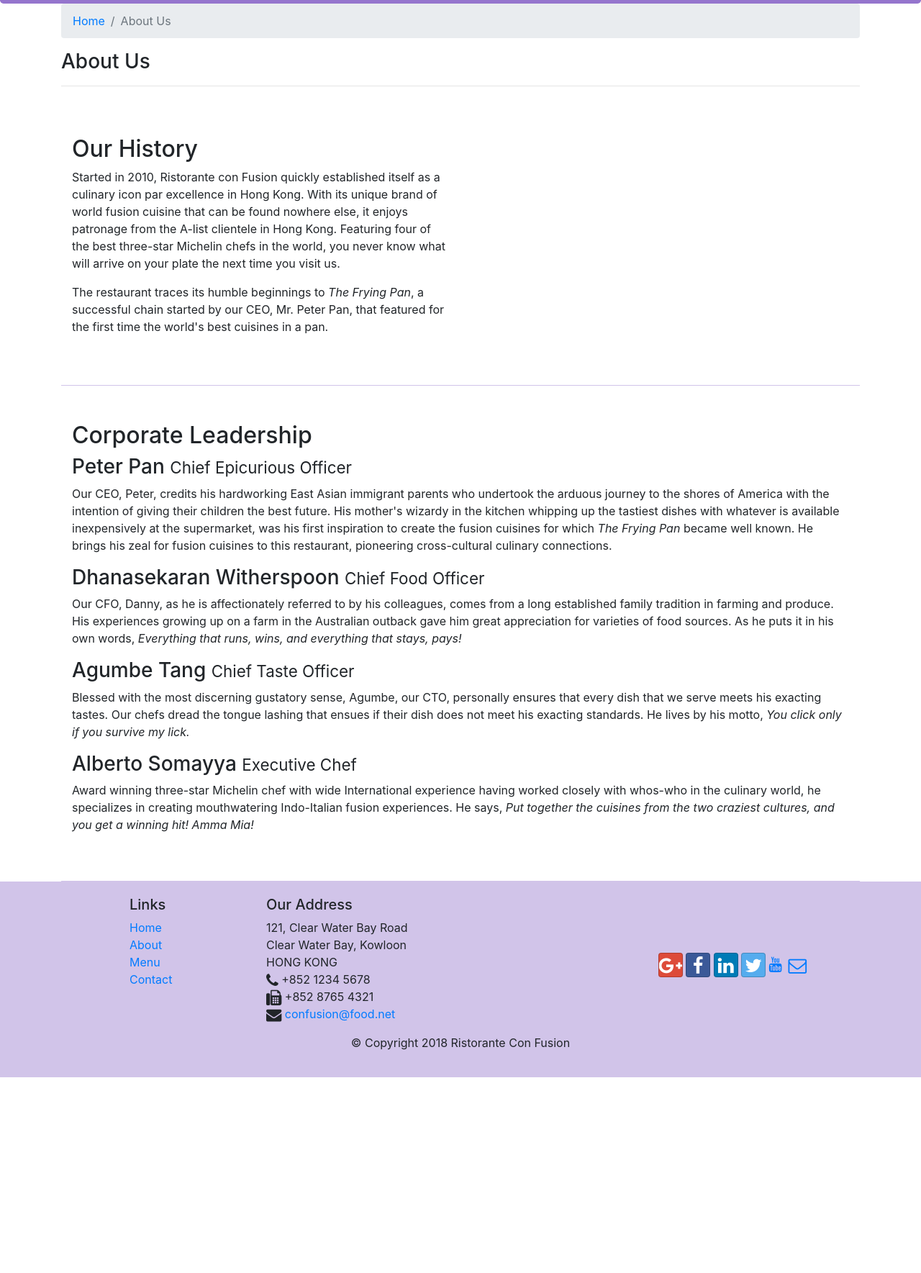
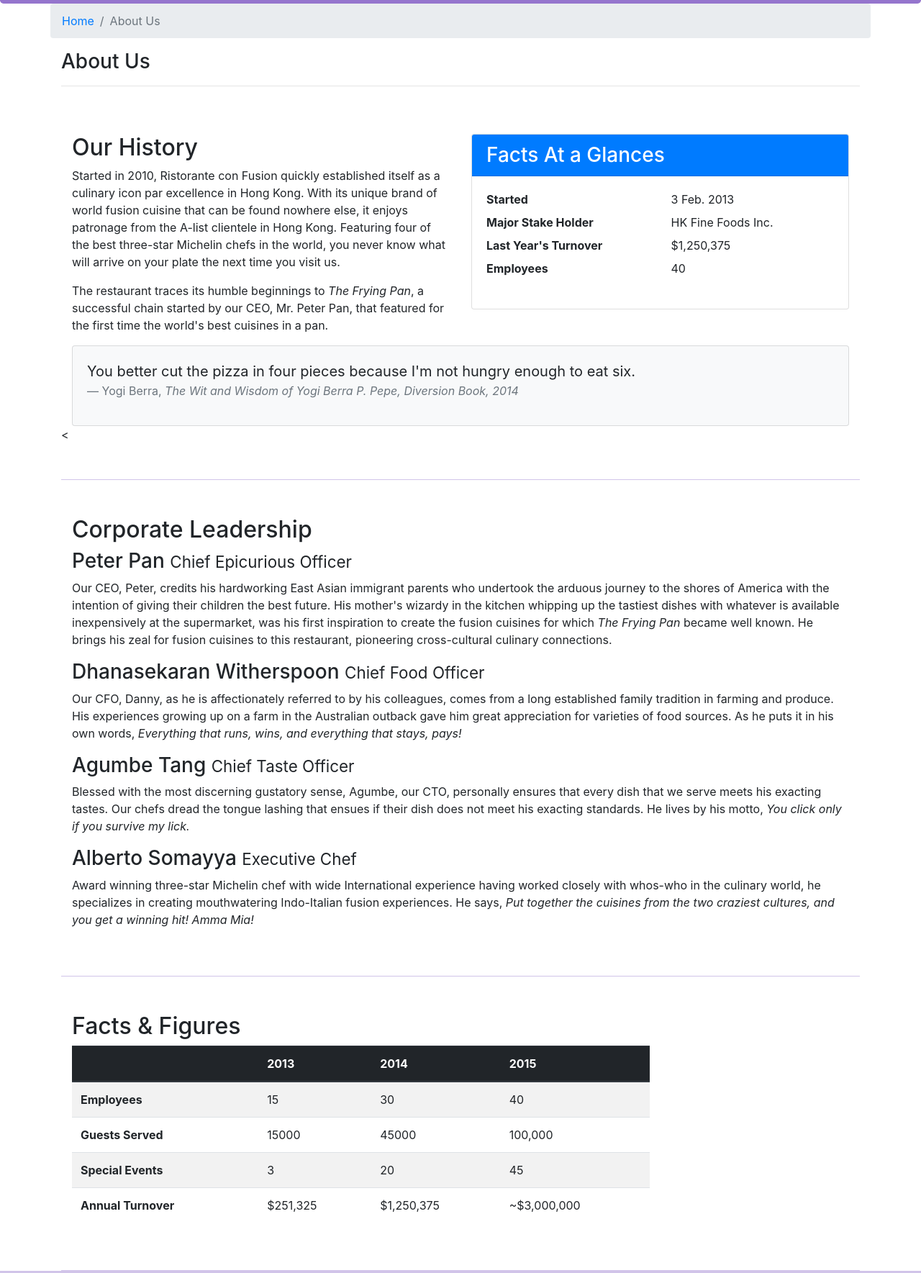
Before and after one commit to Ishannn05/Bootstrap-Applications, a website: page conFusion/aboutus.html in a window 1280 px wide. Shown: the part 329-2098 px from the top of the page at 72% size. Before the commit the page ends 1826 px from the top, so only its background shows below. Drawn offline with nearby package versions, Linux system fonts and the light colour scheme.

Commit message:
Tables and Cards added to 'About'

```diff
--- a/conFusion/aboutus.html
+++ b/conFusion/aboutus.html
@@ -47,10 +47,12 @@
     </header>
 
     <div class="container">
+        <div class="row">
         <ol class="col-12 breadcrumb">
             <li class="breadcrumb-item"><a href="index.html">Home</a></li>
             <li class="breadcrumb-item active">About Us</li>
         </ol>
+        </div>
         <div class="row">
             <div class="col-12">
                <h3>About Us</h3>
@@ -58,14 +60,42 @@
             </div>
         </div>
 
-        <div class="row row-content align-items-center">
-            <div class="col-12 col-sm-6">
+        <div class="row row-content ">
+            <div class="col-sm-6">
                 <h2>Our History</h2>
                 <p>Started in 2010, Ristorante con Fusion quickly established itself as a culinary icon par excellence in Hong Kong. With its unique brand of world fusion cuisine that can be found nowhere else, it enjoys patronage from the A-list clientele in Hong Kong.  Featuring four of the best three-star Michelin chefs in the world, you never know what will arrive on your plate the next time you visit us.</p>
                 <p>The restaurant traces its humble beginnings to <em>The Frying Pan</em>, a successful chain started by our CEO, Mr. Peter Pan, that featured for the first time the world's best cuisines in a pan.</p>
             </div>
-            <div class="col-">
+            <div class="col-sm">
+                <div class="card">
+                    <h3 class="card-header bg-primary text-white">Facts At a Glances</h3>
+                    <div class="card-body">
+                        <dl class="row">
+                            <dt class="col-6">Started</dt>
+                            <dd class="col-6"> 3 Feb. 2013</dd>
+                            <dt class="col-6">Major Stake Holder</dt>
+                            <dd class="col-6">HK Fine Foods Inc.</dd>
+                            <dt class="col-6">Last Year's Turnover</dt>
+                            <dd class="col-6">$1,250,375</dd>
+                            <dt class="col-6">Employees</dt>
+                            <dd class="col-6">40</dd>
+                        </dl>
+                    </div>
+                </div>
             </div>
+            <div class="col-12">
+                <div class="card card-body bg-light">
+                    <blockquote class="blockquote">
+                        <p class="mb-0">You better cut the pizza in four pieces because I'm not hungry enough to eat six.
+                        </p>
+                        <footer class="blockquote-footer">Yogi Berra,
+                            <cite title="Source Title">The Wit and Wisdom of Yogi Berra P. Pepe, Diversion Book, 2014
+                            </cite>
+                        </footer>
+                    </blockquote>
+                </div>
+            </div>
+            <
         </div>
 
 
@@ -82,7 +112,50 @@
                 <p class="d-none d-sm-block">Award winning three-star Michelin chef with wide International experience having worked closely with whos-who in the culinary world, he specializes in creating mouthwatering Indo-Italian fusion experiences. He says, <em>Put together the cuisines from the two craziest cultures, and you get a winning hit! Amma Mia!</em></p>
             </div>
        </div>
-
+       <div class="row row-content">
+            <div class="col-12 col-sm-9">
+                <h2>Facts &amp; Figures</h2>
+                <div class="table-responsive">
+                    <table class="table table-striped">
+                        <thead class="thead-dark">
+                            <tr>
+                                <th>&nbsp;</th>
+                                <th>2013</th>
+                                <th>2014</th>
+                                <th>2015</th>
+                            </tr>
+                        </thead>
+                        <tbody>
+                            <tr>
+                                <th>Employees</th>
+                                <td>15</td>
+                                <td>30</td>
+                                <td>40</td>
+                            </tr>
+                            <tr>
+                                <th>Guests Served</th>
+                                <td>15000</td>
+                                <td>45000</td>
+                                <td>100,000</td>
+                            </tr>
+                            <tr>
+                                <th>Special Events</th>
+                                <td>3</td>
+                                <td>20</td>
+                                <td>45</td>
+                            </tr>
+                            <tr>
+                                <th>Annual Turnover</th>
+                                <td>$251,325</td>
+                                <td>$1,250,375</td>
+                                <td>~$3,000,000</td>
+                            </tr>
+                        </tbody>
+                    </table>
+                </div>
+            </div>
+            <div class="col-12 col-sm-3"></div>
+       </div>
     </div>
 
     <footer class="footer">
--- a/conFusion/css/styles@FH.css
+++ b/conFusion/css/styles@FH.css
@@ -1,11 +1,12 @@
 @import url('https://fonts.googleapis.com/css?family=Antic|B612:700i|Fredoka+One');
 @import url('https://fonts.googleapis.com/css?family=Archivo+Narrow|Arimo:700|Asap+Condensed:600');
+@import url('https://fonts.googleapis.com/css?family=Montserrat');
 .jumbotron{
 	padding: 70px 30px;
 	margin: 0px;
 	background-color: #ff8300;
-   -webkit-text-stroke-width: 0px;
-   -webkit-text-stroke-color: #0900ff;
+   /*-webkit-text-stroke-width: 0px;
+   -webkit-text-stroke-color: #0900ff;*/
 	color: black;
 	font-family: 'Fredoka One', cursive;
 }
@@ -15,6 +16,9 @@
 }
 .secondary-dark{
 	background-color: #60605f;
+	color: snow;
+}
+a .text-muted:hover{
 	color: snow;
 }
 .row-content{
@@ -52,3 +56,9 @@ body{
 	margin: 0px auto;
 	padding: 20px 0px 20px 0px;
 }
+.min-width{
+	min-width: 30px;
+}
+.montserrat{
+	font-family: 'Montserrat', sans-serif;
+}
```
Also changed, not shown: conFusion/Index@FH.html (+28 -20 lines).
